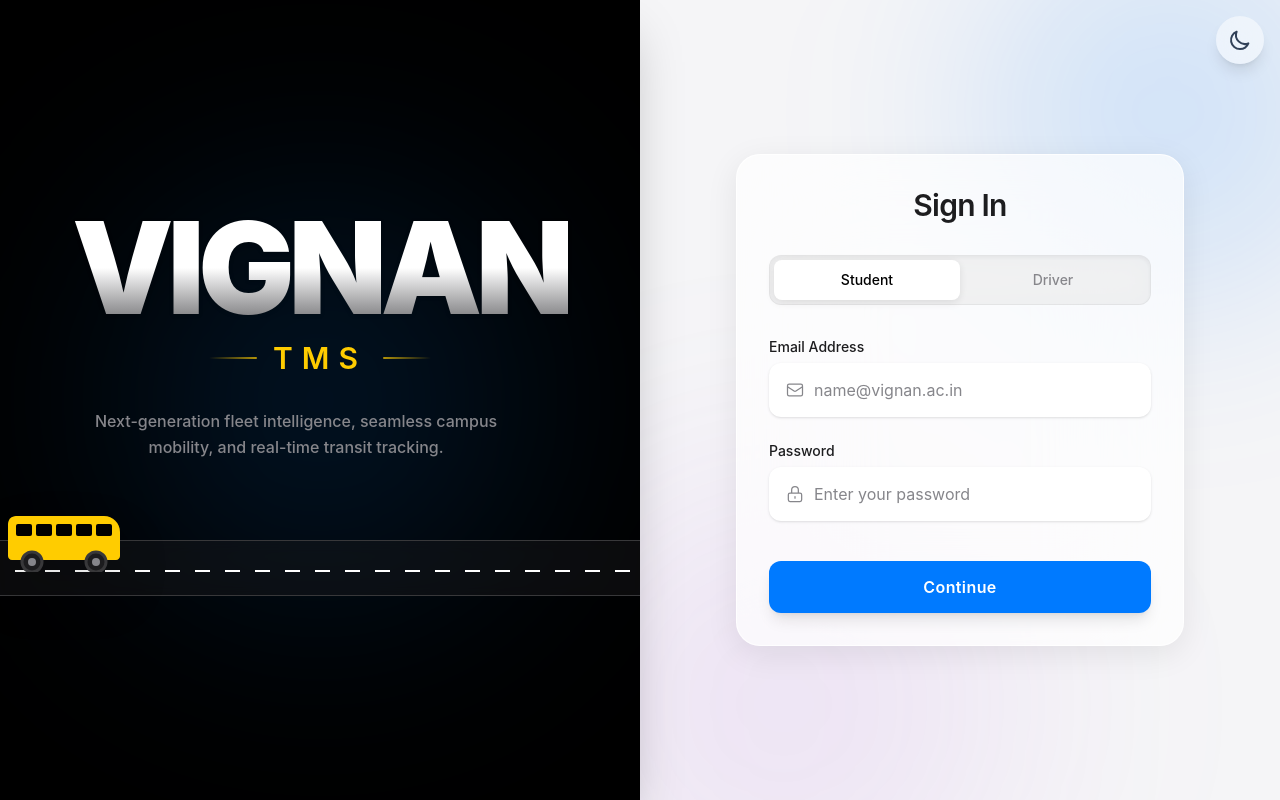
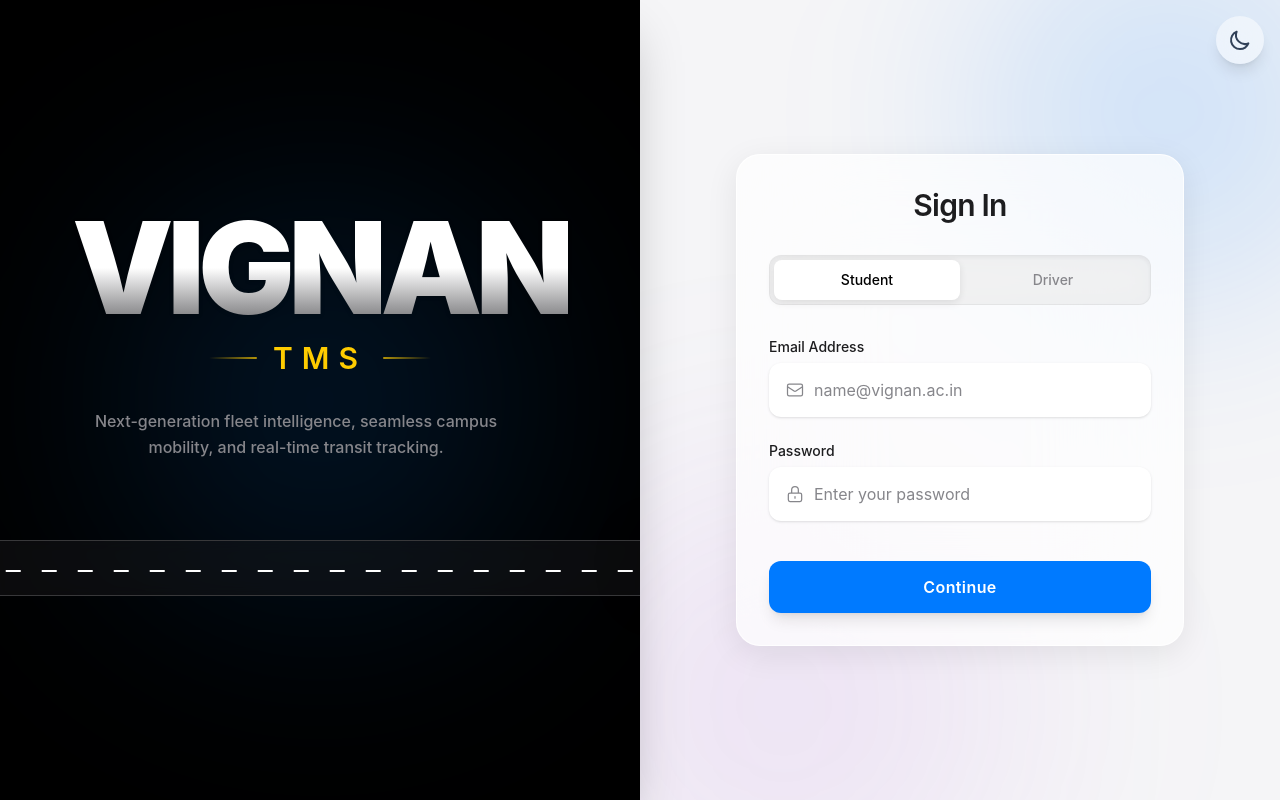
Before and after one commit to sparsh-dhital/BusTrackingSystem, a React (Vite) app in the folder client/: page / in a window 1280 px wide. Built offline with nearby package versions, Linux system fonts and the light colour scheme.

Commit message:
Login Page Animation Implemented

```diff
--- a/client/src/index.css
+++ b/client/src/index.css
@@ -5,3 +5,34 @@
 html {
   scroll-behavior: smooth;
 }
+
+@keyframes driveLoop {
+  0% {
+    transform: translateX(-180px);
+  }
+  100% {
+    /* Adjusted to 50vw so it stops at the edge of the dark section */
+    transform: translateX(calc(50vw + 180px));
+  }
+}
+
+@keyframes dashScroll {
+  0% {
+    background-position: 0 0;
+  }
+  100% {
+    background-position: -36px 0;
+  }
+}
+
+.animate-drive-loop {
+  /* Dropped from 10s to 5s since the travel distance is now cut in half */
+  animation: driveLoop 5s linear infinite;
+  will-change: transform;
+  transition-timing-function: cubic-bezier(0.22, 1, 0.36, 1);
+}
+
+.animate-dash-scroll {
+  animation: dashScroll 1.8s linear infinite;
+  background-size: 36px 100%;
+}
--- a/client/tailwind.config.js
+++ b/client/tailwind.config.js
@@ -1,4 +1,3 @@
-// client/tailwind.config.js
 export default {
   content: ["./index.html", "./src/**/*.{js,ts,jsx,tsx}"],
   darkMode: "class",
@@ -6,12 +5,14 @@
     extend: {
       keyframes: {
         "drive-loop": {
-          "0%": { left: "-160px" },
-          "100%": { left: "calc(100% + 160px)" },
+          // Changed to transform for GPU acceleration and to prevent conflicts with 'left-0'
+          "0%": { transform: "translateX(-160px)" },
+          "100%": { transform: "translateX(100vw)" },
         },
         "dash-scroll": {
           "0%": { backgroundPosition: "0px 0" },
-          "100%": { backgroundPosition: "-40px 0" },
+          // Changed to -30px to perfectly match the 30px repeating gradient in LoginForm.jsx
+          "100%": { backgroundPosition: "-30px 0" },
         },
       },
       animation: {
```
